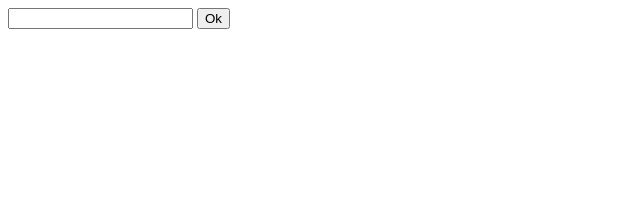
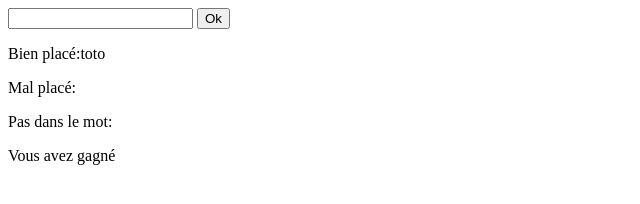
Before and after one commit to delmolid/Exercice_individuel_Motus, a website: page index.html in a window 1280 px wide. Shown: the whole page, without its empty margins (0-640 px from the left). Drawn offline with Linux system fonts and the light colour scheme.

Commit message:
installation vitest

```diff
--- a/index.html
+++ b/index.html
@@ -3,9 +3,10 @@
   <head>
     <meta charset="utf-8">
     <title>Motus</title>
+    <script defer src="script.js"></script>
   </head>
   <body>
-     <input id="word" />
+     <input id="word"/>
      <button onclick="guess()">Ok</button>
      <p id="try"></p>
      <p id="well"></p>
--- a/script.js
+++ b/script.js
@@ -1,42 +1,51 @@
-function tryWord(word, base) {
+
+
+function tryWord(valeur, base) {  // Création de la Fonction tryword avec 2 parametres mots et base
 	// TODO: fix jeu sensible à la casse.
-	if (word === base) {
-		return true
-  } else {
-  	let wellPlaced = [];
-    let notInWord = [];
-    let missplaced = [];
+	if (valeur === base) {  // Condition qui verifie si le mot est similiaire à la base
+		return {wellPlaced: base.split(''), missplaced: [], notInWord: []   }      // Si vrai retourne vrai
+  } else {  // Sinon
+  	let wellPlaced = [];  // Création d'un tableau bon placement des lettres
+    let notInWord = [];  // Creation d'un tableau non dans le mot
+    let missplaced = [];  // Creation d'un tableau mauvais placement des lettres
 
-  	let arrayBase = base.split('');
-    let arrayWord = word.split('');
+  	let arrayBase = base.split('');  // Séparation de la base et assignation à la variable arrayBase
+    let arrayWord = valeur.split('');  // Séparation du mot et assignation à la variable arrayWord
 
-		for (let i = 0; i < arrayBase.length-1; i++) {
-    	if (arrayBase[i] === arrayWord[i]) {
-      	wellPlaced.push(arrayWord[i]);
+		for (let i = 0; i < arrayBase.length; i++) {   // Boucle for pour parcourir le tableau de Base
+    	if (arrayBase[i] === arrayWord[i]) {   // Condition qui verifie si l'index d'arrayBase est strictement similiaire à l'index arrayWord
+      	wellPlaced.push(arrayWord[i]);      // Si oui ajoute les index arrayWord au tableau wellPlaced
       }	else {
-        missplaced.push(arrayWord[i])
+        missplaced.push(arrayWord[i])   // Sinon ajoute les index arrayWord au tableau missplaced
       }
     }
 
-    for (const char of arrayWord) {
-    	if (arrayBase.includes(char) === false) {
-      	notInWord.push(char)
+    for (const char of arrayWord) {  // Boucle for pour parcourir le tableau arrayWord
+    	if (arrayBase.includes(char) === false) { // Condition qui verifie les caracteres qui composent arrayBase sont fausses
+      	notInWord.push(char)  // Si vrai ajoute les lettres d'arrayBase dans notInWord
       }
     }
 
-    return { wellPlaced: wellPlaced, missplaced: missplaced, notInWord: notInWord }
+    return { wellPlaced: base.split(''), missplaced: [], notInWord: [] }; // Retourne l'objet complet
   }
 }
 
-function guess() {
-	let base = 'dictionnaire'
-	let word = document.getElementById("word").value
-	let result = tryWord(word, base)
-  document.getElementById("word").value = ''
- 	document.getElementById("try").innerText = word
-  document.getElementById("well").innerText = 'Bien placé: '+result.wellPlaced.join(', ')
-  document.getElementById("miss").innerText = 'Mal placé: '+result.missplaced.join(', ')
-  document.getElementById("not").innerText = 'Pas dans le mot: '+result.notInWord.join(', ')
-  if (result.wellPlaced.length === base.length) {
-	  document.getElementById("win").innerText = 'Vous avez gagné'
-  }
+function guess() {     // Création de la fonction guess sans parametres
+	let base = 'toto'   // Variable base
+    let word = document.getElementById("word") // Variable word
+    let valeur = word.value;
+	let result = tryWord(valeur, base)   // Variable result
+    console.log("bonjour")
+    word = ''  // Vider la valeur du mot word
+document.getElementById("try").innerText = word // Alimente le DOM(ID : TRY) par le mot
+  document.getElementById("well").innerText = "Bien placé:"  + result.wellPlaced.join('') // Alimente le DOM(ID : Well) par le format  Bien placé: '+result.wellPlaced.join(', ')
+  document.getElementById("miss").innerText = 'Mal placé: '+ result.missplaced.join(' ') // Alimente le DOM(ID : miss) par le mot  Mal placé: '+result.missplaced.join(', ')
+  document.getElementById("not").innerText = 'Pas dans le mot: '+ result.notInWord.join('') // Alimente le DOM(ID : not) par le mot Pas dans le mot: '+result.notInWord.join(', ')
+
+  if (result.wellPlaced.length === base.length) {  // Condition qui verifier si le result.wellPlaced.length === base.length est vraie
+    console.log("test")
+document.getElementById("win").innerText = 'Vous avez gagné' // Si oui on aliment le DOM (ID : win) 'Vous avez gagné'
+}
+
+}
+guess()
--- /dev/null
+++ b/sum.js
@@ -0,0 +1,4 @@
+// sum.js
+export function sum(a, b) {
+    return a + b
+  }
```
Also changed, not shown: package.json (added, +12 -0 lines), sum.test.js (added, +7 -0 lines), 1 other file.
